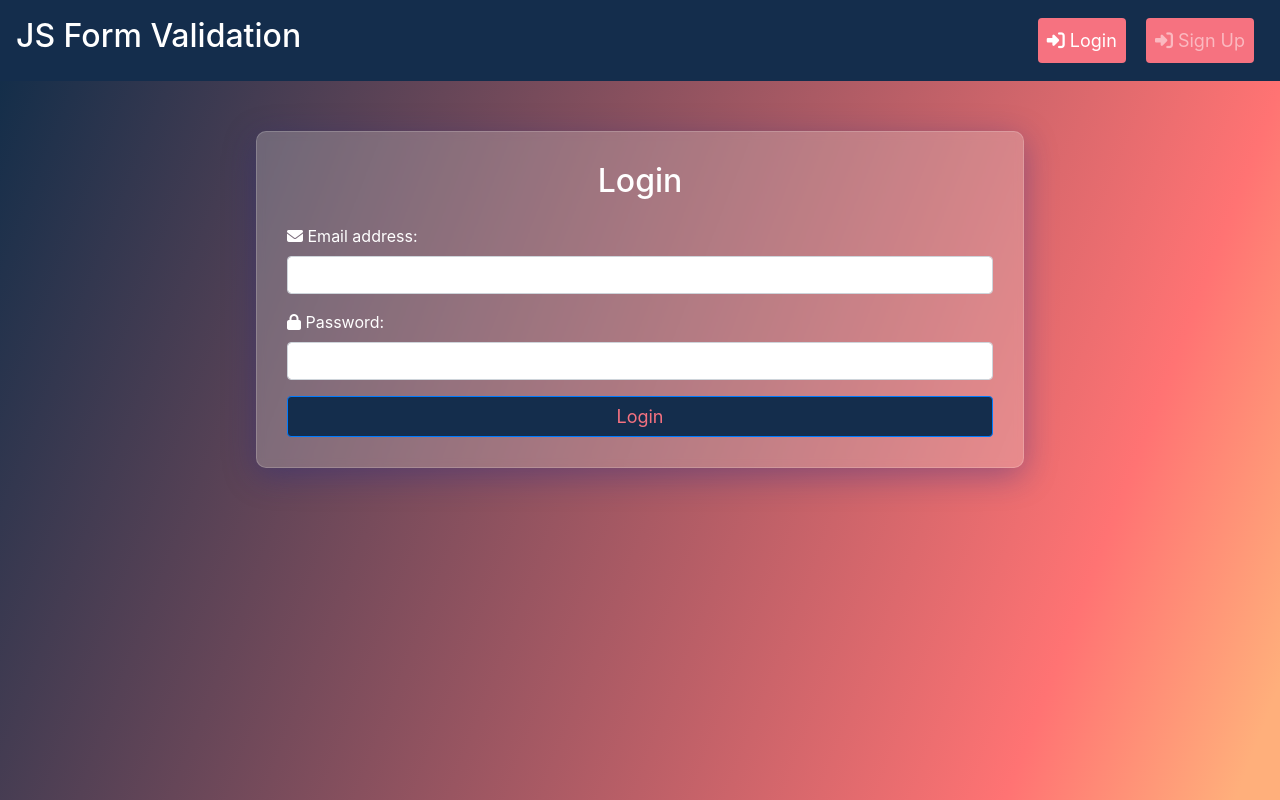
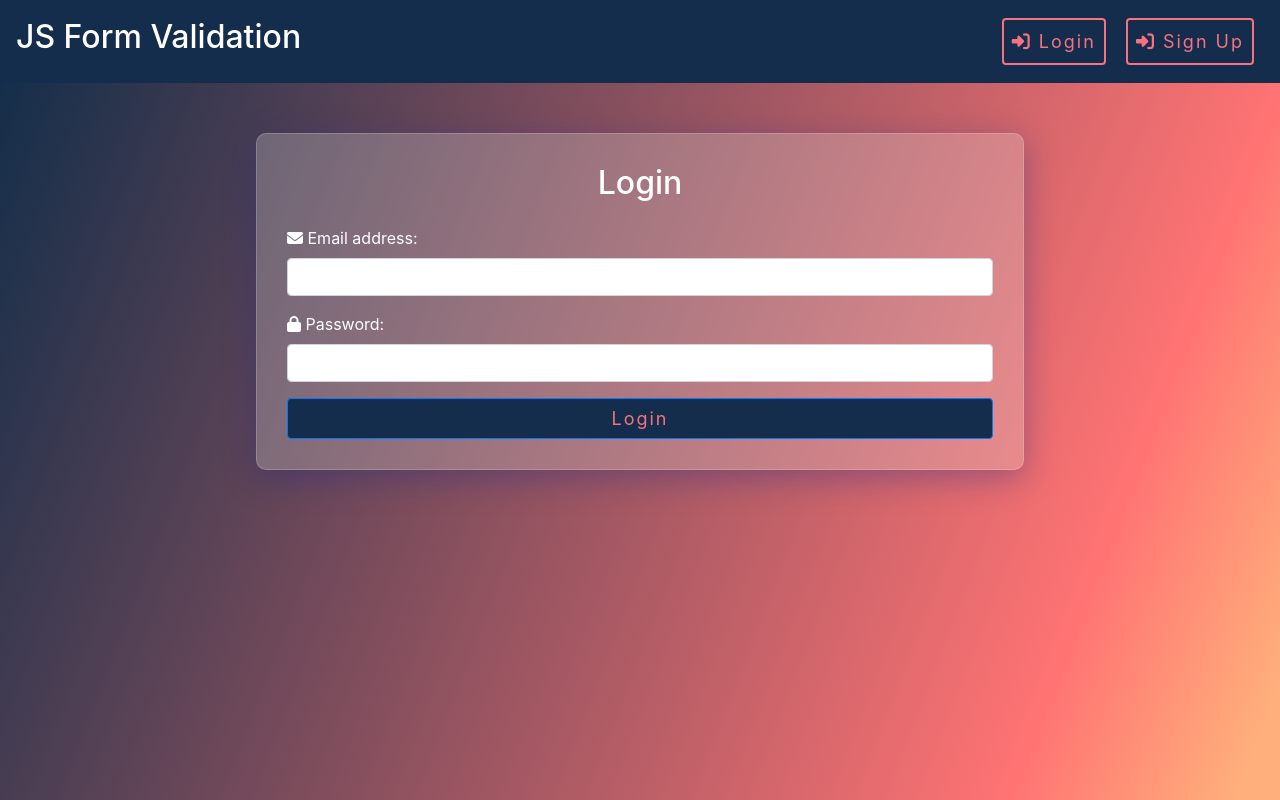
Before and after one commit to swathiselvam1999/JAVASCRIPT-Git, a plain HTML site: page login.html in a window 1280 px wide. Drawn offline with nearby package versions, Linux system fonts and the light colour scheme.

Commit message:
Update style.css

```diff
--- a/style.css
+++ b/style.css
@@ -31,10 +31,17 @@ body {
   .navbar{
     background-color:#142d4c;
   }
+
+  h2:hover{
+    color: #f67280;
+  }
+
   .btn{
       background-color:#142d4c;
       color: #f67280;
       font-size: large;
+
+      letter-spacing: 2px;
   }
   .btn:hover{
     background-color: #f67280;
@@ -53,7 +60,16 @@ body {
     color: #f67280;
   }
   .navbar .nav-link{
-    background-color: #f67280;
-    color: #142d4c;
+    background-color: #142d4c;
+    border: 2px solid #f67280;
+    color: #f67280 !important;
+    font-size: large !important;
     margin: 10px;
   }
+
+  .navbar .nav-link:hover{
+    background-color: #f67280;
+    color: #142d4c !important;
+    transition: background-color 0.5s linear;
+
+  }
```
